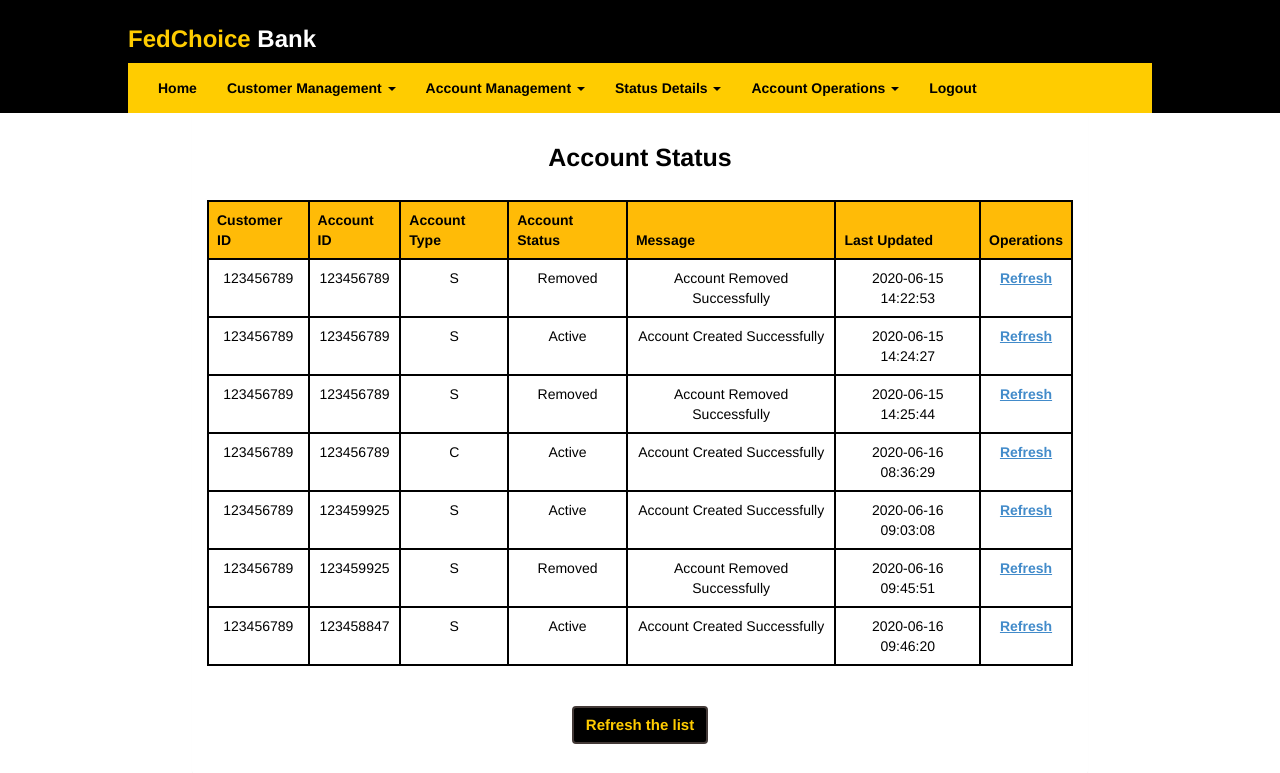
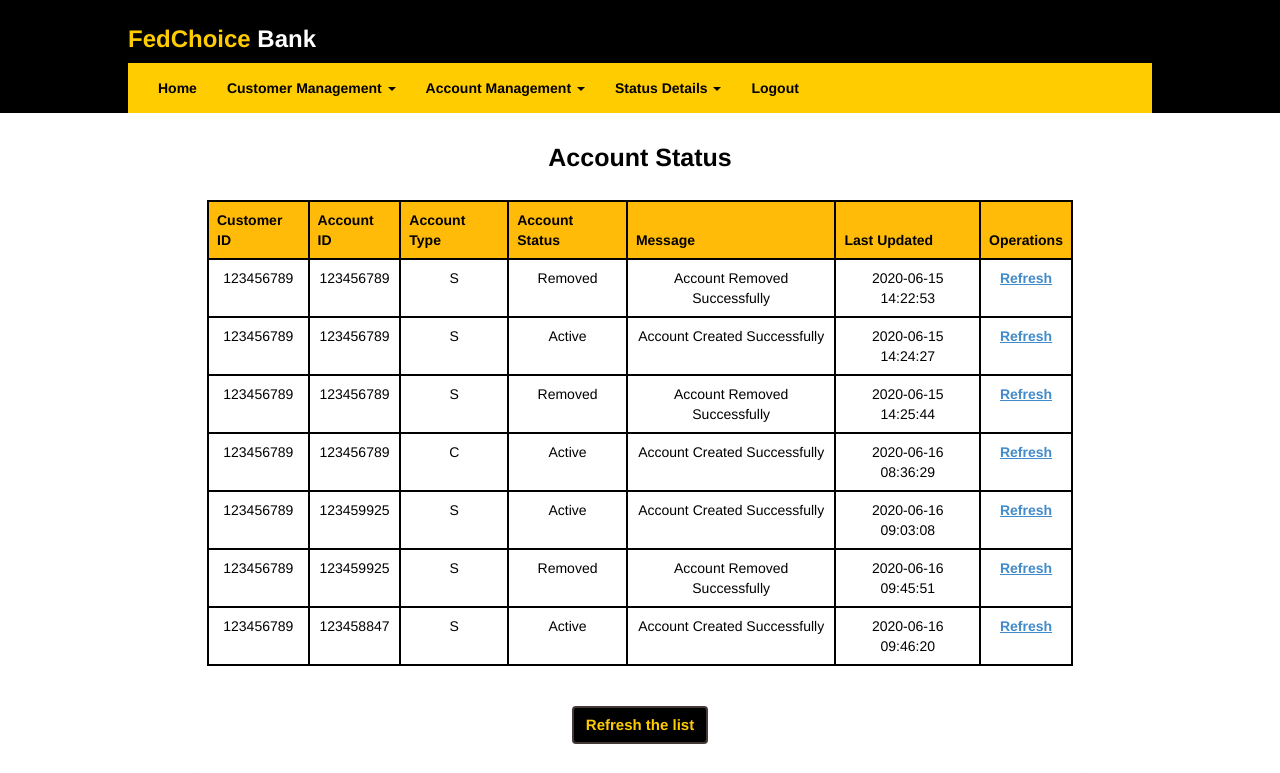
Before and after one commit to VSatej/Retail-Banking, a Flask app: page /accountStatus in a window 1280 px wide. Shown: the top 773 px of the page. Run offline with Flask 2, Linux system fonts and the light colour scheme; data comes from the database, SQL or seed files in the repository; parts of the project's set-up code (start-up, migrations or seed data) failed here and were passed over; some libraries are stand-ins or nearby versions.

Commit message:
Account operations link removed from header file

```diff
--- a/templates/header.html
+++ b/templates/header.html
@@ -35,17 +35,6 @@
             <li><a href="{{ url_for('accountStatus') }}"><b style="color:black">Account Status</b></a></li>
           </ul>
         </li>
-        <li class="dropdown">
-          <a class="dropdown-toggle" data-toggle="dropdown" href="#"><b style="color:black">Account Operations
-          <span class="caret"></span></b></a>
-          <ul class="dropdown-menu" style="background-color: #FFCC00">
-            <li><a href="#"><b style="color:black">Deposit</b></a></li>
-            <li role="presentation" class="divider"></li>
-            <li><a href="#"><b style="color:black">Withdraw</b></a></li>
-            <li role="presentation" class="divider"></li>
-            <li><a href="#"><b style="color:black">Transfer</b></a></li>
-          </ul>
-        </li>
         <li><a href="#"><b style="color:black">Logout</b></a></li>
       </ul>
     </div>
```
